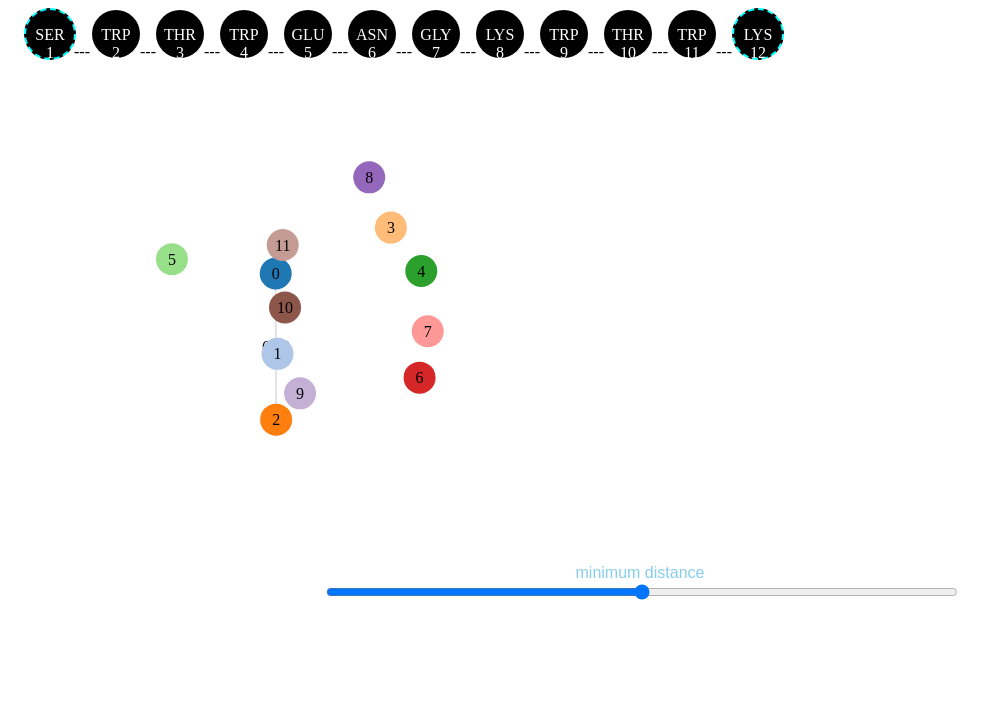
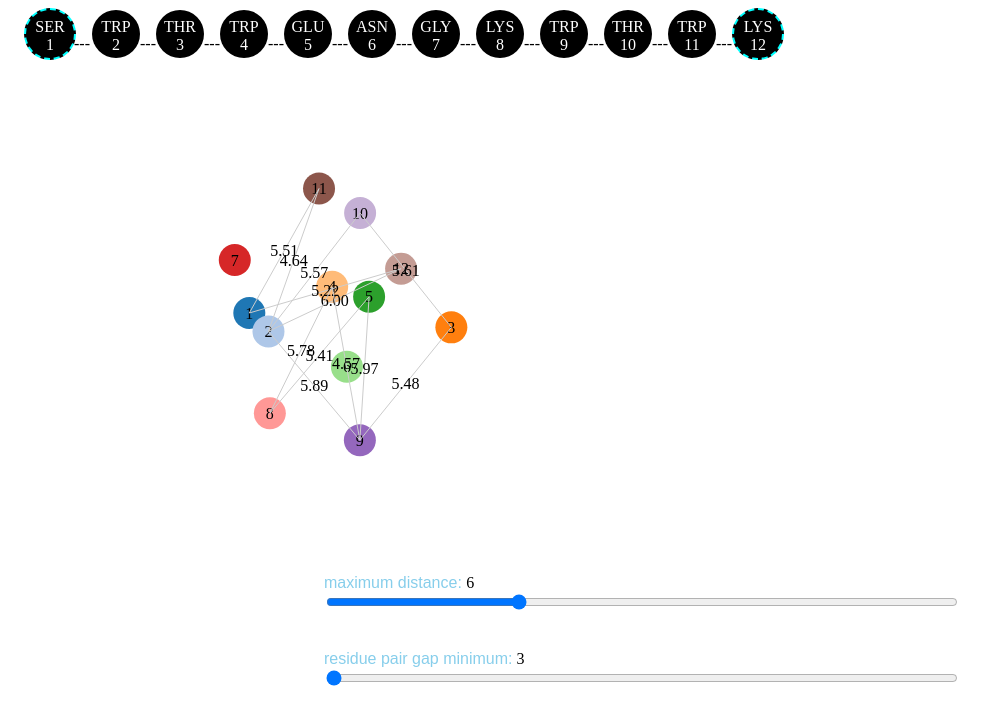
Before and after one commit to rbyirdaw/mesmer, a plain HTML site: page mesmer.html in a window 1280 px wide. Shown: the whole page, without its empty margins (0-996 px from the left). Drawn offline with nearby package versions, Linux system fonts and the light colour scheme.

Commit message:
sync with gh-pages

```diff
--- a/create.js
+++ b/create.js
@@ -7,7 +7,8 @@ function init() {
     _vis = {
         resData: [],
 	pwDist: [],
-	pwDistMin: 6,
+	pwDistMax: 6,
+        resPairGapMin: 3,
 	nodes: [],
 	edges: [],
 	force: undefined,
@@ -17,15 +18,34 @@ function init() {
     };
 
 $(document).ready(function() {
-    $("input[name='pwDistMinSelect']")
+
+    $("[name='maxDist']").html(_vis.pwDistMax);
+    $("input[name='pwDistSelect']").val(_vis.pwDistMax);
+    $("input[name='pwDistSelect']")
 	.on("change", function() {
-		_vis.pwDistMin = this.value;
-		$(".pwDistMinDisplay").html(this.value);
+		_vis.pwDistMax = +this.value;
+		$("[name='maxDist']").html(this.value);
 		console.log(this.value);
 
-	});
+		getResNodesEdges();
+		setNodesLinks();
+    });
+
+    $("[name='resPairGapMin']").html(_vis.resPairGapMin);
+    $("input[name='resPairGapSelect']").val(_vis.resPairGapMin);
+    $("input[name='resPairGapSelect']")
+	.on("change", function() {
+		_vis.resPairGapMin = +this.value;
+		$("[name='resPairGapMin']").html(this.value);
+		console.log(this.value);
+
+		getResNodesEdges();
+		setNodesLinks();
+    });
+
   });
-}
+
+}//init
 //=============================================================================
 
 function createDisplay(fileName) {
--- a/force_layout.js
+++ b/force_layout.js
@@ -2,7 +2,6 @@
 
 function build_force_layout() {
 
-//  var resNodesEdges = getResNodesEdges();
   var width = 640,
       height = 480;
 
@@ -15,52 +14,50 @@ function build_force_layout() {
   _vis.force = d3.layout.force()
     .size([width, height])
     .nodes(_vis.nodes)
-    .links(_vis.edges)
     .linkDistance([150])
-    .charge([-700])
+    .charge([-150])
     .on("tick", tick);
-//    .start();
 
-/*
-  var _vis.link = svg.selectAll(".link")
-    .data(resNodesEdges.edges)
-    .enter()
-    .append("g")
-    .attr("class", "link");
+  var color = d3.scale.category20();
 
-  _vis.link
-    .append("line")
-    .style("stroke", "#ccc")
-    .style("stroke-width", 1);
+  var node = d3.select("svg").selectAll(".g-node");
 
-  var _vis.node = svg.selectAll(".node")
-    .data(resNodesEdges.nodes)
-    .enter()
-    .append("g")
-    .attr("class", "node")
-    .call(force.drag);
+//  node = node.data(_vis.force.nodes(), function(d) {return d.resNum; } );
+  node = node.data(_vis.nodes);
+  var nodeEnter = node.enter()
+	.append("g")
+	.attr("class", "g-node")
+	.call(_vis.force.drag);
 
-  _vis.node
-    .append("circle")
-    .attr("r", 10)
-    .style("fill", function(d, i) {
-      return colors(i);
-    });
+	nodeEnter.append("circle")
+		.attr("r", 16)
+		.attr("fill", function(d) { return color(d.resNum);});
 
-    addNodesEdges();
-*/
+	nodeEnter.append("text")
+	    .attr("dy",".35em")
+	    .attr("text-anchor", "middle")
+	    .text(function(d) {
+	        return d.resNum+1;
+	 });
+
+  node.exit().remove();
+
 } // build_force_layout
 
+//=============================================================================
 function setNodesLinks() {
-  var color = d3.scale.category20();
+  //var color = d3.scale.category20();
   var node = d3.select("svg").selectAll(".g-node"),
       link = d3.select("svg").selectAll(".g-link");
+
+  //_vis.force.nodes(_vis.nodes);
+  _vis.force.links(_vis.edges);
 
   //Begin node + edge additions
 
   //link = link.data(_vis.edges);
-  link =  link.data(_vis.force.links(), function(d) { console.log(d);
-    return d.source.resNum + "-" + d.target.resNum;
+  link =  link.data(_vis.force.links(), function(d) { /*console.log(d);*/
+    return d.source + "-" + d.target;
   });
 
   var linkEnter = link.enter()
@@ -78,9 +75,9 @@ function setNodesLinks() {
 
   link.exit().remove();
 
-
-  node = node.data(_vis.nodes, function(d) {return d.resNum; } );
-//  node = node.data(_vis.nodes);
+/*
+//  node = node.data(_vis.force.nodes(), function(d) {return d.resNum; } );
+  node = node.data(_vis.nodes);
   var nodeEnter = node.enter()
 	.append("g")
 	.attr("class", "g-node")
@@ -94,33 +91,15 @@ function setNodesLinks() {
 	    .attr("dy",".35em")
 	    .attr("text-anchor", "middle")
 	    .text(function(d) {
-	        return d.resNum;
+	        return d.resNum+1;
 	 });
 
   node.exit().remove();
-
+*/
   _vis.force.start();
 
-/*
-  _vis.node.append("text")
-    .attr("dy",".35em")
-    .attr("text-anchor","middle")
-    .text(function(d) {
-        return d.resNum;
-      });
-
-  var linkText = _vis.link.append("text")
-    .attr("dy",".35em")
-//    .attr("x", function(d) { return d.source.x; } )
-  //  .attr("y", function(d) { return d.source.y; } )
-    .attr("text-anchor", "middle")
-    .text(function(d) {
-        return d.distance;
-      });
-*/
-
 }
-
+//=============================================================================
 function tick() {
 //  force.on('tick', function(e) {
 
@@ -155,7 +134,3 @@ function tick() {
             });
 
 }
-
-
-//  force.start();
-//  force.alpha(0);
--- a/mesmer.html
+++ b/mesmer.html
@@ -19,8 +19,17 @@
 	<section id="primary-seq"></section>
 	<section class="svg_holder"></section>
 	<section class="controls">
-		<div class="pwDistMinDisplay">minimum distance</div>
-		<input type="range" name="pwDistMinSelect" min="0" max="20" step="1" value="Minimum Pair-wise Distance">
+		<div>
+		  <span class="control-label">maximum distance: </span>
+		  <span name="maxDist"></span>
+		  <input type="range" name="pwDistSelect" min="0" max="20" step="1">
+		</div>
+		<br><br>
+		<div>
+		  <span class="control-label">residue pair gap minimum:</span>
+		  <span name="resPairGapMin"></span>
+		  <input type="range" name="resPairGapSelect" min="3" max="20" step="1">
+		</div>
 	</section>
   </body>
 
--- a/structure_methods.js
+++ b/structure_methods.js
@@ -5,27 +5,22 @@
 //=============================================================================
 
 function getResNodesEdges() {
-  var
-/*resNodesEdges = {
-    nodes: [],
-    edges: []
-  },
-*/
-  i, j, numEdges;
+  var i, j, numEdges;
 
+  //_vis.nodes = [];
+  _vis.edges = [];
   numEdges = 0;
   for (i = 0; i < _vis.numRes; i++) {
-    //resNodesEdges.nodes.push({resNum: i, resID:"", resName:""});
     _vis.nodes.push({resNum: i, resID:"", resName:""});
     for (j = i; j < _vis.numRes; j++) {
-      if ( (j !== i) && (_vis.pwDist[i][j] > _vis.pwDistMin) ) {
-//        resNodesEdges.edges.push({source: i, target: j, "distance": _vis.pwDist[i][j]});
+      if ( (j !== i) &&
+		(Math.abs(i - j) >= _vis.resPairGapMin) &&
+		(_vis.pwDist[i][j] <= _vis.pwDistMax) ) {
+
 	_vis.edges.push({source: i, target: j, "distance": _vis.pwDist[i][j]});
       } //if j !== i
     }
   } //for i
-
-//  return resNodesEdges;
 
 } //getResNodesEdges
 
--- a/stylesheets/mesmer.css
+++ b/stylesheets/mesmer.css
@@ -3,7 +3,7 @@
     margin: 20px auto 20px auto;
 }
 
-.pwDistMinDisplay{
+.control-label{
 /*    width: 60px;
     height: 30px;
 
--- a/stylesheets/primary_sequence_display.css
+++ b/stylesheets/primary_sequence_display.css
@@ -1,3 +1,6 @@
+#primary-seq {
+  margin-bottom: 10px;
+}
 .C {
   background-color: black;
   color: white;
@@ -26,5 +29,5 @@
 }
 .l2 {
   text-align: center;
-  padding-top: 1em;
+  padding-top: 0.5em;
 }
```
